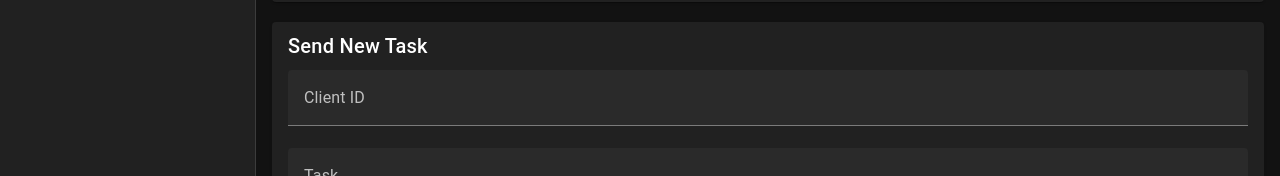
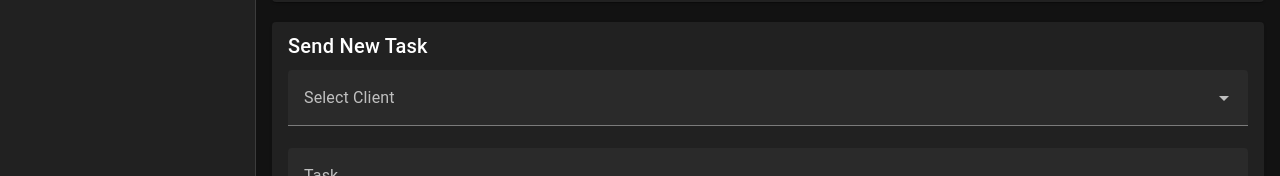
Before and after one commit to syrex1013/ToothPick, a Vue app in the folder ToothCC/: page /tasks in a window 1280 px wide. Shown: the part 489-665 px from the top of the page. Built offline with nearby package versions, Linux system fonts and the light colour scheme; no server answers.

Commit message:
Task scaffolding added

```diff
--- a/ToothCC/src/pages/tasks.vue
+++ b/ToothCC/src/pages/tasks.vue
@@ -17,12 +17,14 @@
       <v-card-title>Send New Task</v-card-title>
       <v-card-text>
         <v-form @submit.prevent="sendTask">
-          <v-text-field
-            v-model="newTask.id"
-            label="Client ID"
-            type="number"
+          <v-select
+            v-model="selectedClient"
+            :items="clients"
+            item-text="address"
+            item-value="address"
+            label="Select Client"
             required
-          ></v-text-field>
+          ></v-select>
           <v-text-field
             v-model="newTask.task"
             label="Task"
@@ -36,7 +38,8 @@
 </template>
 
 <script setup>
-import { ref } from "vue";
+import { ref, onMounted } from "vue";
+import axios from "axios";
 
 const headers = [
   { title: "ID", value: "id" },
@@ -53,8 +56,25 @@ const tasks = ref([
 ]);
 
 const newTask = ref({
-  id: "",
   task: "",
+});
+
+const clients = ref([]);
+const selectedClient = ref(null);
+
+onMounted(() => {
+  axios
+    .get("http://localhost:8000/api/v1/clients")
+    // .then((response) => {
+    //   clients.value = response.data.map(
+    //     (client, index) => `Client ${index} - ${client.address}`
+    //   );
+    .then((response) => {
+      clients.value = response.data.map((client, index) => client.address);
+    })
+    .catch((error) => {
+      console.error("Error fetching clients:", error);
+    });
 });
 
 function getStatusColor(status) {
@@ -71,17 +91,22 @@ function getStatusColor(status) {
 }
 
 function sendTask() {
-  if (newTask.value.id && newTask.value.task) {
+  if (selectedClient.value && newTask.value.task) {
     // Add the new task to the tasks array
     tasks.value.push({
-      id: newTask.value.id,
-      ip: `192.168.1.${newTask.value.id}`, // Example IP generation
+      id: tasks.value.length + 1,
+      ip: selectedClient.value,
       status: "Pending",
       task: newTask.value.task,
     });
 
+    // Send message (task) to client
+    axios.post("http://localhost:8000/api/v1/sendCommand", {
+      address: selectedClient.value,
+      command: newTask.value.task,
+    });
     // Clear the form
-    newTask.value.id = "";
+    selectedClient.value = null;
     newTask.value.task = "";
   }
 }
```
